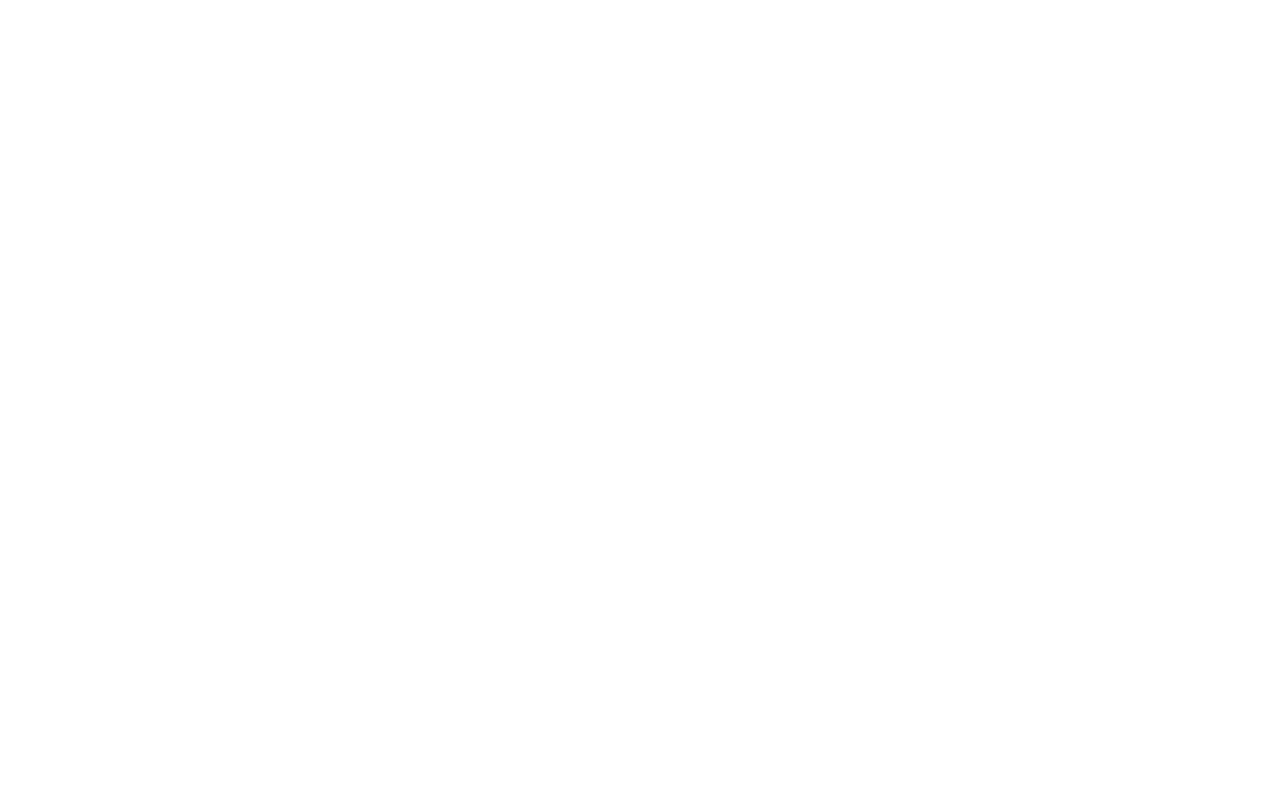
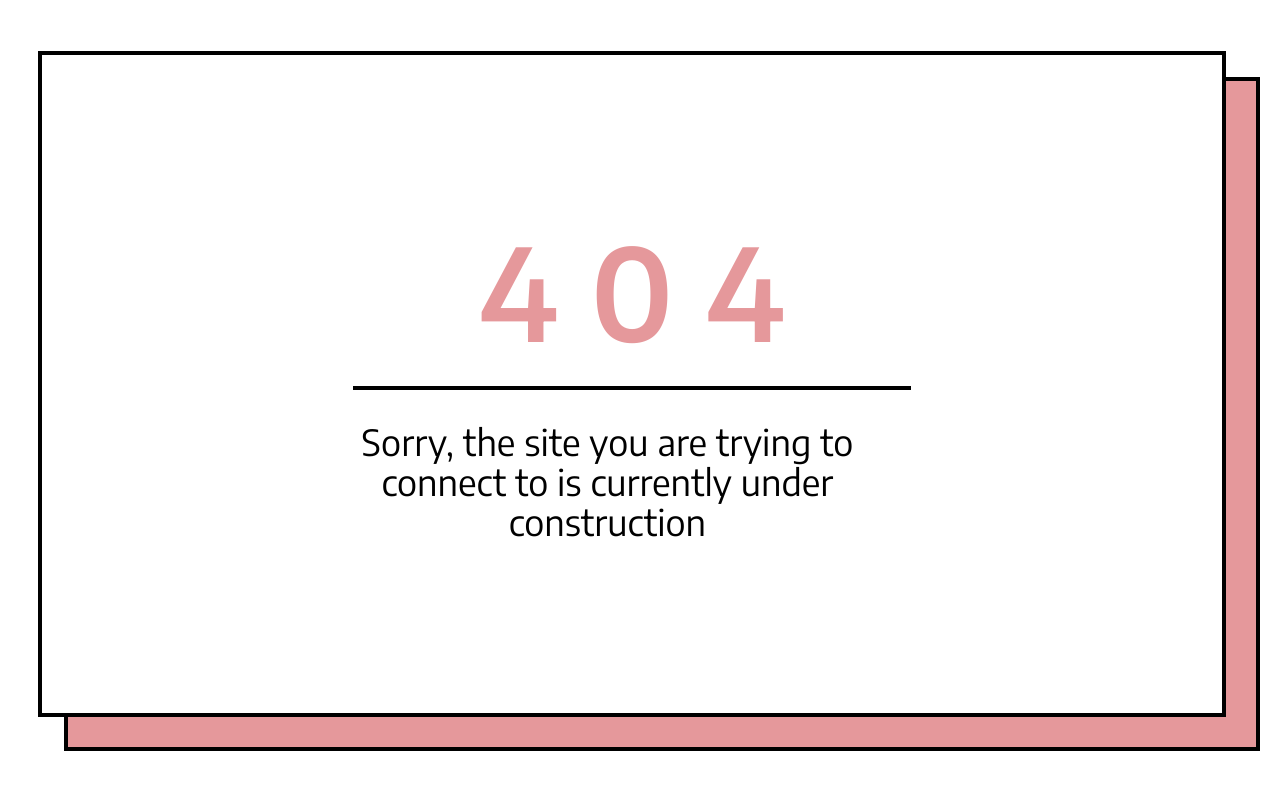
Before and after one commit to NikkivB/NikkivB, a Nuxt app: page /404 in a window 1280 px wide. Before the commit this address had no page. Shown: the top 790 px of the page. Built offline with nearby package versions, Linux system fonts and the light colour scheme.

Commit message:
added a 404 page

```diff
--- /dev/null
+++ b/assets/css/404.css
@@ -0,0 +1,3 @@
+#offset-border {
+  box-shadow: 30px 30px 0 0px #E5989B, 30px 30px 0 4px black;
+}
--- a/nuxt.config.js
+++ b/nuxt.config.js
@@ -24,6 +24,7 @@
 
   // Global CSS: https://go.nuxtjs.dev/config-css
   css: [
+    '~/assets/css/404.css'
   ],
 
   // Plugins to run before rendering page: https://go.nuxtjs.dev/config-plugins
@@ -61,6 +62,17 @@
       'Nunito': ['400', '700'],
       'Raleway': ['100', '400', '700'],
       'Fira Code': ['100', '400', '700'],
+      'Encode Sans': ['100', '200', '300', '400', '500', '600', '700', '800', '900'],
+    }
+  },
+
+  router: {
+    extendRoutes(routes, resolve) {
+      routes.push({
+        name: 'custom',
+        path: '*',
+        component: resolve(__dirname, 'pages/404.vue')
+      })
     }
   }
 }
--- /dev/null
+++ b/pages/404.vue
@@ -0,0 +1,23 @@
+<template>
+  <div class="">
+    <div class="flex h-screen font-encode -ml-4 -mt-4">
+      <div class="flex self-center w-11/12 mx-auto h-5/6 border-black border-4" id="offset-border">
+        <div class=" w-3/6 self-center mx-auto">
+          <p class="text-9xl text-center text-ruddy-pink font-semibold">4 0 4</p>
+          <hr class="mx-4 my-8 border-black border-2">
+          <p class="text-center text-4xl w-11/12 ">Sorry, the site you are trying to connect to is currently under
+            construction</p>
+        </div>
+      </div>
+    </div>
+  </div>
+</template>
+
+<script>
+export default {
+  name: "404",
+}
+</script>
+
+<style scoped>
+</style>
--- a/tailwind.config.js
+++ b/tailwind.config.js
@@ -4,28 +4,25 @@
       colors: {
         'pale-pink': '#E7C3C7',
         'darker-pink': '#C69C9C',
-        myteal: {
-          100: '#B3E8E5',
-          200: '#8ED5D2',
-          300: '#5CBBD3',
-          400: '#3BA3B7',
-          500: '#2A8EA3',
-          600: '#1E738E',
-          700: '#145B73',
-          800: '#0A4256',
-          900: '#003D40',
-        },
         'colombia': '#BFDEDE',
         'dark-sky': '#99C1CF',
         'lavender': '#6A6280',
         'mountbatten': '#8E7B96',
         'champagne': '#EEDAD9',
         'light-lavender': '#efebf2',
+
+        'dark-silver': '#6D6875',
+        'english-lavender': '#B5838D',
+        'ruddy-pink': '#E5989B',
+        'melon': '#FFB4A2',
+        'apricot': '#FFCDB2',
+
       },
       fontFamily: {
         nunito: ['Nunito'],
         raleway: ['Raleway'],
         fira: ['Fira Code'],
+        encode: ['Encode Sans'],
       },
     }
   }
```
